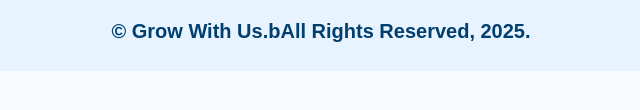
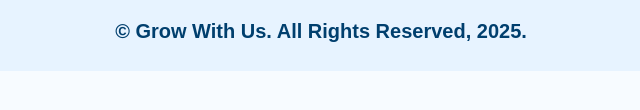
Before and after one commit to Mayursinhjadeja01/grow-with-us-, a plain HTML site: page contact.html in a window 1280 px wide. Shown: the part 712-822 px from the top of the page, 319-959 px from the left. Drawn offline with nearby package versions, Linux system fonts and the light colour scheme.

Commit message:
Update contact.html

```diff
--- a/contact.html
+++ b/contact.html
@@ -72,7 +72,7 @@
 
     <footer>
 
-      <h5>© Grow With Us.bAll Rights Reserved, 2025.</h5>
+      <h5>© Grow With Us. All Rights Reserved, 2025.</h5>
 
     </footer>
 
```
